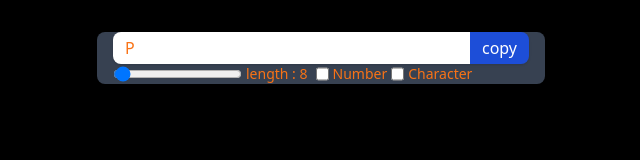
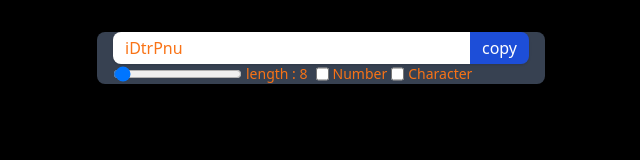
Before and after one commit to ruhibhardwaj28/react-t, a React (Vite) app in the folder 05passwordgenerator/: page / in a window 1280 px wide. Shown: the top 160 px of the page, without its empty margins (319-959 px from the left). Built offline with nearby package versions, Linux system fonts and the light colour scheme.

Commit message:
useRef hook use

```diff
--- a/05passwordgenerator/src/App.jsx
+++ b/05passwordgenerator/src/App.jsx
@@ -1,23 +1,35 @@
-import { useState , useCallback, useEffect } from "react"
+import { useState , useCallback, useEffect, useRef } from "react"
 
 function App() {
  const [length, setLength] = useState(8)
  const[numberAllowed , setNumberAllowed] = useState(false);
- const[charAllowed] = useState(false);
+ const[charAllowed, setcharAllowed] = useState(false);
  const[password, setPassword] = useState("")
+
+//useRef Hook
+const passwordRef = useRef(null)
+
+
+
 
  const passwordGenerator = useCallback(()=>{
   let pass = ""
   let str = "ABCDEFGHIJKLMNOPQRSTUVWXYZabcdefghijklmnopqrstuvwxyz"
   if(numberAllowed) str += "0123456789"
   if(charAllowed) str += "!?`$£€&%@#$^*"
-  for (let i = 1; i < length; i++){
+  for (let i = 1; i <= length; i++){
     let char = Math.floor(Math.random()*str.length + 1)
-    pass = str.charAt(char)
+    pass += str.charAt(char)
 
   }
   setPassword(pass)
  } , [length, numberAllowed, charAllowed, setPassword])
+
+ const copyPasswordToClipboard = useCallback(()=> {
+   passwordRef.current?.select();
+   passwordRef.current?.setSelectionRange(0,3);
+  window.navigator.clipboard.writeText(password)
+ },[password])
 
  useEffect (() => {passwordGenerator ()} , [length, numberAllowed, charAllowed, passwordGenerator])
 
@@ -35,8 +47,9 @@ function App() {
         className="outline-none w-full py-1 px-3"
         placeholder="password"
         readOnly
+        ref = {passwordRef}
         />
-        <button className="outline-none bg-blue-700 text-white px-3 py-0.5 shrink-0">copy </button>
+        <button onClick={copyPasswordToClipboard} className="outline-none bg-blue-700 text-white px-3 py-0.5 shrink-0">copy </button>
 
       </div>
       <div className="flex text-sm gap-x-2 ">
```
